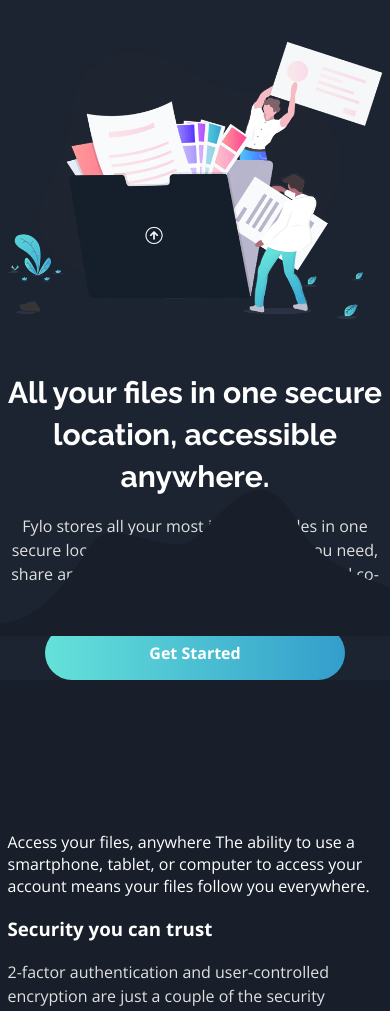
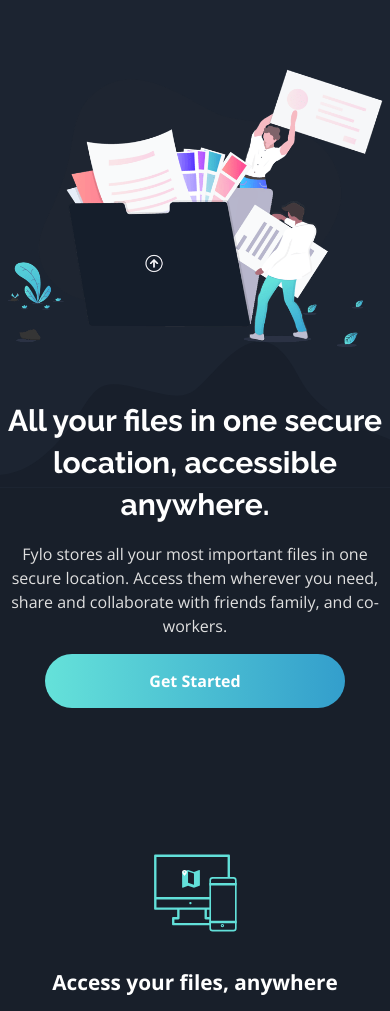
Before and after one commit to RemmySpicy/frontend-mentor, a plain HTML site: page fylo-dark-theme-landing-page-master/index.html in a window 390 px wide. Shown: the part 45-1056 px from the top of the page. Drawn offline with nearby package versions, Linux system fonts and the light colour scheme.

Commit message:
Complete mobile layout

```diff
--- a/fylo-dark-theme-landing-page-master/index.html
+++ b/fylo-dark-theme-landing-page-master/index.html
@@ -32,37 +32,36 @@
 
   <section class="hero">
     <div class="container">
-      <div class="left">
-        <img src="images/illustration-intro.png" class="hero-img" alt="">
-      </div>
-
-
-      <div class="right">
+        <img src="images/illustration-intro.png" class="hero-img" alt="Welcome image">
         <h1>All your files in one secure location, accessible anywhere.</h1>
         <p>Fylo stores all your most important files in one secure location. Access them wherever you need, share and collaborate with friends family, and co-workers.</p>
         <button class="hero-btn">Get Started</button>
-      </div>
     </div>
   </section>
+
   <img src="images/bg-curvy-mobile.svg" class="bg-wave-mobile" alt="">
 
   <section class="qualities">
     <div class="container">
       <ul>
         <li>
-          Access your files, anywhere
-          The ability to use a smartphone, tablet, or computer to access your account means your files follow you everywhere.
+          <img src="images/icon-access-anywhere.svg" alt="">
+          <h2>Access your files, anywhere</h2>
+          <p>The ability to use a smartphone, tablet, or computer to access your account means your files follow you everywhere.</p>
         </li>
         <li>
-          <h3>Security you can trust</h3>
+          <img src="images/icon-security.svg" alt="">
+          <h2>Security you can trust</h2>
           <p>2-factor authentication and user-controlled encryption are just a couple of the security features we allow to help secure your files.</p>
         </li>
         <li>
-          <h3>Real-time collaboration</h3>
+          <img src="images/icon-collaboration.svg" alt="">
+          <h2>Real-time collaboration</h2>
           <p>Securely share files and folders with friends, family and colleagues for live collaboration. No email attachments required.</p>
         </li>
         <li>
-          <h3>Store any type of file</h3>
+          <img src="images/icon-any-file.svg" alt="">
+          <h2>Store any type of file</h2>
           <p>Whether you're sharing holidays photos or work documents, Fylo has you covered allowing for all file types to be securely stored and shared.</p>
         </li>
       </ul>
--- a/fylo-dark-theme-landing-page-master/style.css
+++ b/fylo-dark-theme-landing-page-master/style.css
@@ -60,6 +60,10 @@
     line-height: 1.4;
 }
 
+h2 {
+    font-size: 1.3rem;
+}
+
 p {
     color: rgb(224, 224, 224);
     line-height: 1.5;
@@ -71,18 +75,18 @@
     font-family: var(--font-open-sans);
     background-color: var(--bg-main);
     color: var(--white);
-    /* font-size: 14px; */
     font-weight: 400;
 }
 
 /* Nav */
-
 header {
     background-color: var(--bg-intro-email);
     padding-inline: .3rem;
 }
 
 .nav-bar {
+    max-width: 500px;
+    margin: 0 auto;
     display: flex;
     justify-content: space-between;
     align-items: center;
@@ -104,57 +108,46 @@
 }
 
 /* HERO */
-
 .hero {
     text-align: center;
     background-color: var(--bg-intro-email);
-    /* position: relative; */
-    /* z-index: 1; */
 }
 
 .hero .container {
-    /* background: transparent; */
-}
-
-.left {
-    /* position: relative; */
+    position: relative;
+    z-index: 1;
+    transform: translateY(220px);
 }
 
 .hero-img {
     width: 100%;
-    /* max-width: 350px; */
-
-    margin-block: 2rem;
+    margin-top: -10rem;
+    margin-bottom: 2rem;
 }
 
-.right {
-    /* margin-top: -5rem; */
-    /* padding-top: 9rem; */
-    /* position: relative; */
-    /* z-index: 1; */
-}
 
 .hero-btn {
     width: 80%;
 }
 
 .bg-wave-mobile {
-    position: relative;
-    top: -190px;
-    left: 0;
-    right: 0;
-    /* bottom: 20%; */
+    transform: translateY(-100%);
     width: 100%;
-    /* z-index: 0; */
     pointer-events: none;
 }
 
+/* QUALITIES */
+.qualities {
+    margin-top: 12.5rem;
+    text-align: center;
+}
 
-section.qualities {
-    /* background-image: url(images/bg-curvy-mobile.svg); */
-    /* background-repeat: no-repeat; */
-    /* background-position: top; */
+.qualities ul li  {
+    margin-bottom: 7rem;
+}
 
+.qualities img {
+    margin-block: .9rem;
 }
 
 /* PRODUCTIVE */
@@ -262,10 +255,6 @@
     bottom: -170px;
 }
 
-.cta h2 {
-    font-size: 1.3rem;
-}
-
 .cta p {
     margin-block: 1.5rem;
 }
```
